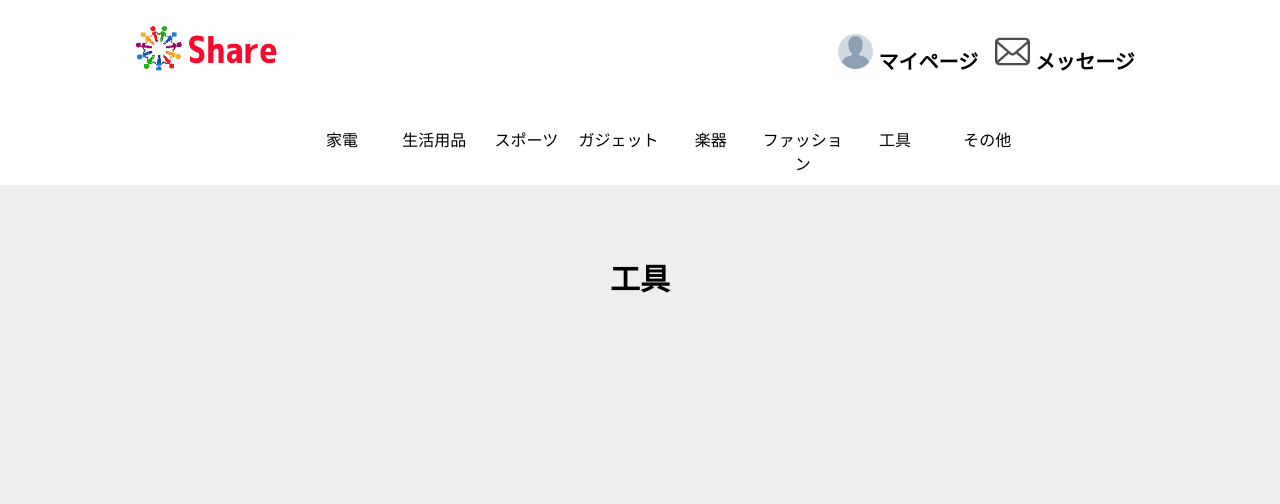
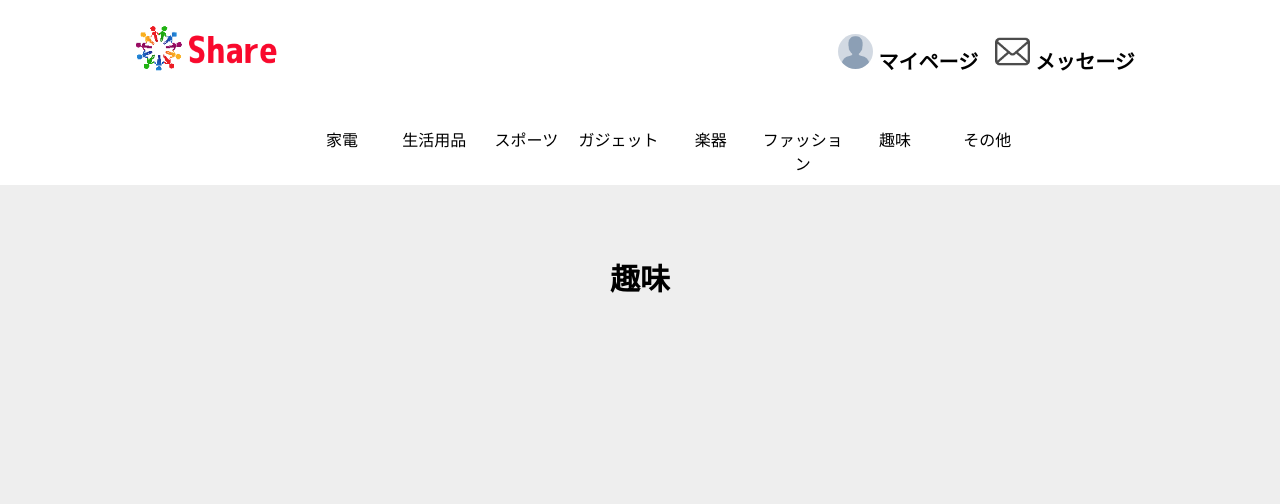
Before and after one commit to naokikinugasa/share, a PHP site: page /rental/caTool.php?page=1 in a window 1280 px wide. Shown: the top 504 px of the page. Run offline with PHP 8.4, Linux system fonts and the light colour scheme; the visitor is signed in with stand-in values (Sample User, id 1); data that the repository does not hold is empty; some libraries are stand-ins or nearby versions.

Commit message:
カテゴリー工具を趣味に変更

```diff
--- a/rental/caTool.php
+++ b/rental/caTool.php
@@ -25,7 +25,7 @@ $totalPages = ceil($total / $PRODUCTS_PER_PAGE);
 
 
 
-$category = "工具";
+$category = "趣味";
 $products = $exhibit->getAllca($category);
 
 require_once(__DIR__.'/head.php');
@@ -34,7 +34,7 @@ require_once(__DIR__.'/head.php');
 <div id="container">
 
 <div id="product">
-<h2>工具</h2>
+<h2>趣味</h2>
 	<ul>
 	<?php foreach ($products as $product) : ?>
 		<a href="template.php?id=<?= ($product->id); ?>">
--- a/rental/exhit.php
+++ b/rental/exhit.php
@@ -12,7 +12,7 @@ require_once(__DIR__.'/Exhibit.php');
 
 $exhibit= new \MyAPP\Exhibit();
 
-$categorys = array('家電','生活用品','スポーツ','ガジェット','楽器','ファッション','工具','その他');
+$categorys = array('家電','生活用品','スポーツ','ガジェット','楽器','ファッション','趣味','その他');
 
 
 if (!function_exists('imagecreatetruecolor')) {
--- a/rental/head.php
+++ b/rental/head.php
@@ -80,7 +80,7 @@ endforeach;
 				<li><a href="caGadgets.php">ガジェット</a></li>
 				<li><a href="caInstrument.php">楽器</a></li>
 				<li><a href="caFashion.php">ファッション</a></li>
-				<li><a href="caTool.php">工具</a></li>
+				<li><a href="caTool.php">趣味</a></li>
 				<li><a href="caOther.php">その他</a></li>
 			</ul>
 		</div>
```
